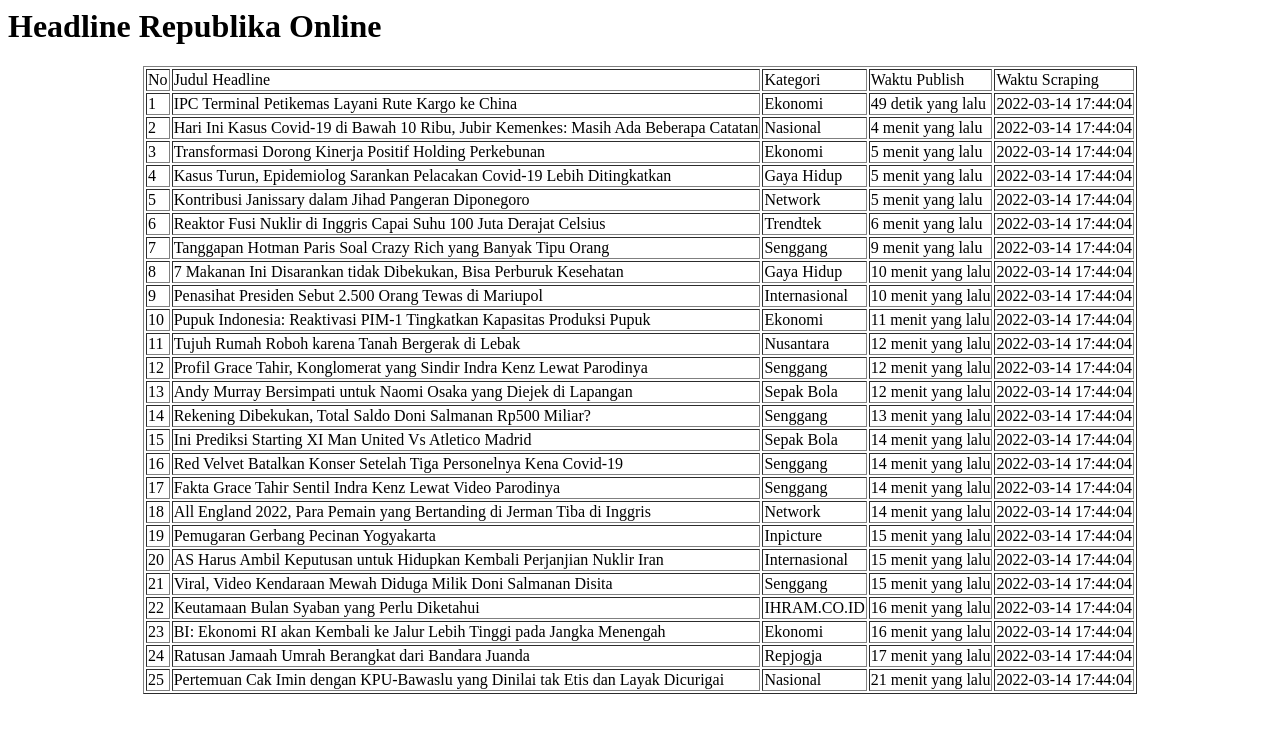
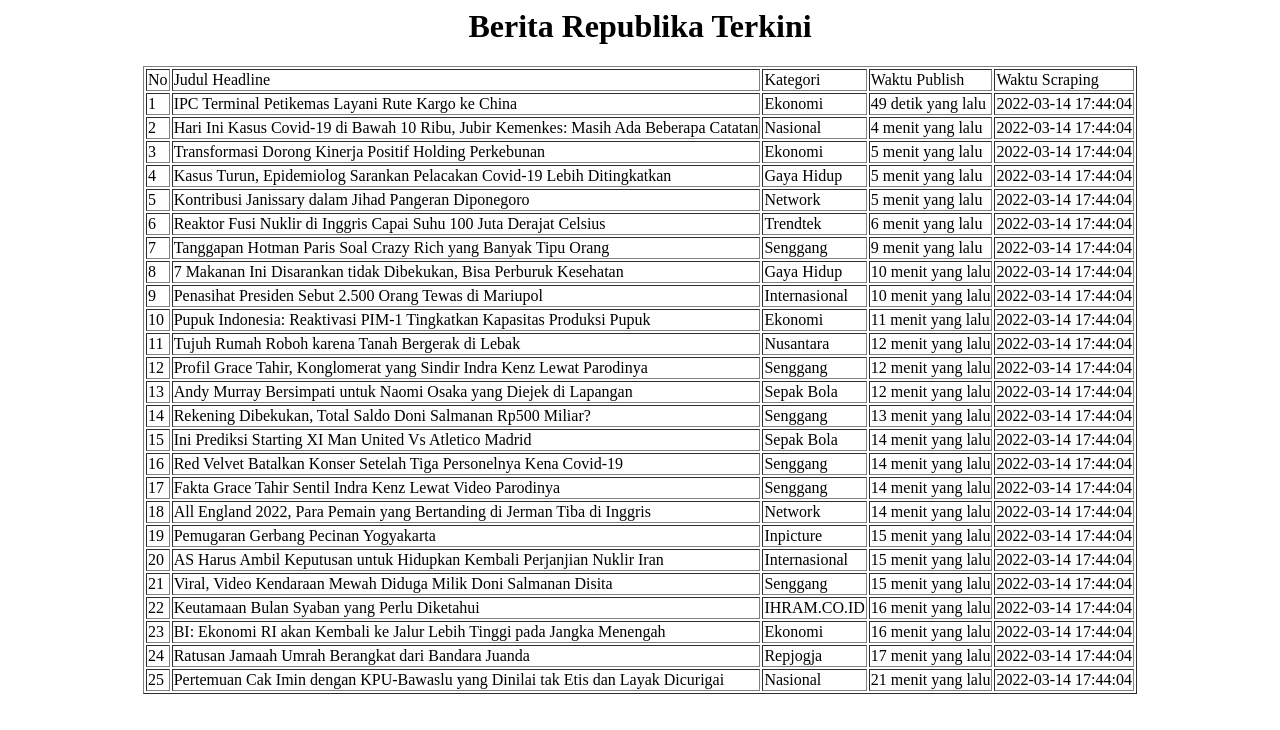
Before and after one commit to daffaraihandika/daffaraihandika.github.io, a plain HTML site: page headline.html in a window 1280 px wide. Drawn offline with nearby package versions, Linux system fonts and the light colour scheme.

Commit message:
Update headline.html

```diff
--- a/headline.html
+++ b/headline.html
@@ -26,7 +26,7 @@
     </head>
     <body>
          <!-- Menampilkan judul -->
-         <h1>Headline Republika Online</h1>
+         <h1 style="text-align: center;">Berita Republika Terkini</h1>
          <!-- Menampilkan headline -->
          <div id="headline_json"></div>
 
```
